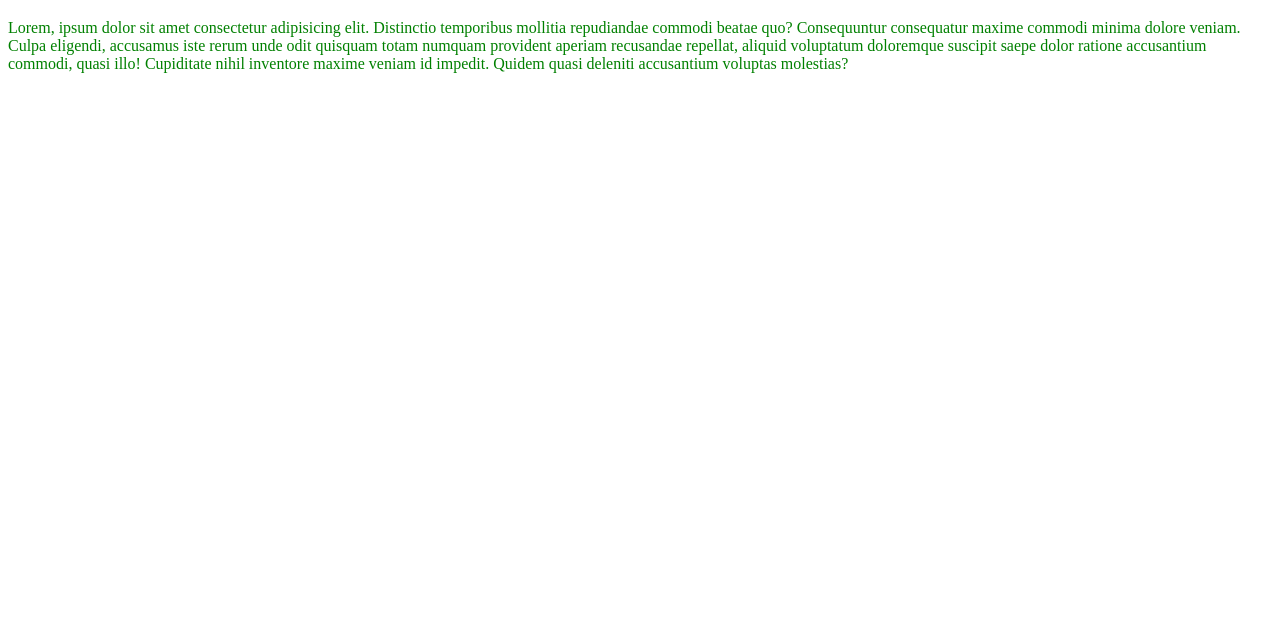
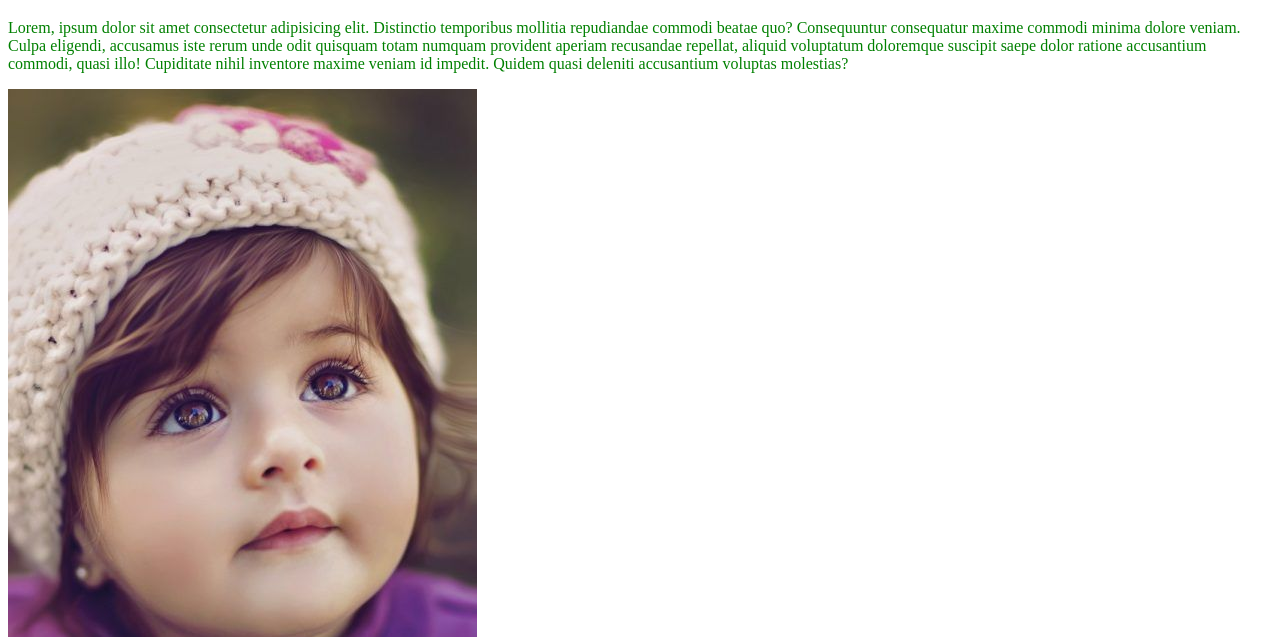
Before and after one commit to Walyul/my-second-repository, a plain HTML site: page index.html in a window 1280 px wide. Shown: the part 163-800 px from the top of the page. Drawn offline with Linux system fonts and the light colour scheme.

Commit message:
add a new image

```diff
--- a/index.html
+++ b/index.html
@@ -13,5 +13,7 @@
     <p>mama ami bari jabo</p>
     <h1>My new Blog</h1>
     <p>Lorem, ipsum dolor sit amet consectetur adipisicing elit. Distinctio temporibus mollitia repudiandae commodi beatae quo? Consequuntur consequatur maxime commodi minima dolore veniam. Culpa eligendi, accusamus iste rerum unde odit quisquam totam numquam provident aperiam recusandae repellat, aliquid voluptatum doloremque suscipit saepe dolor ratione accusantium commodi, quasi illo! Cupiditate nihil inventore maxime veniam id impedit. Quidem quasi deleniti accusantium voluptas molestias?</p>
+
+    <img src="baby.jpg" alt="">
 </body>
 </html>
```
Also changed, not shown: baby.jpg (added).
